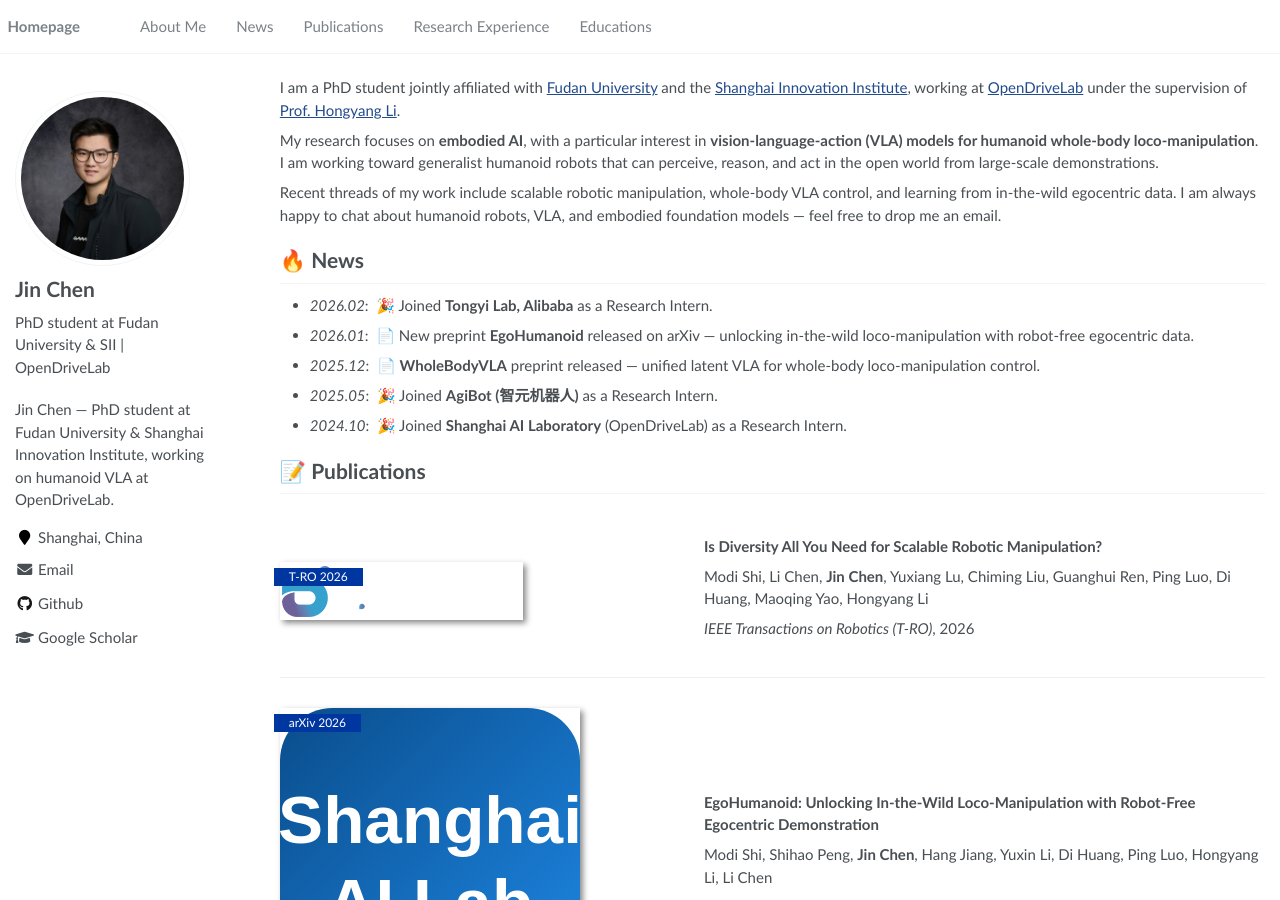
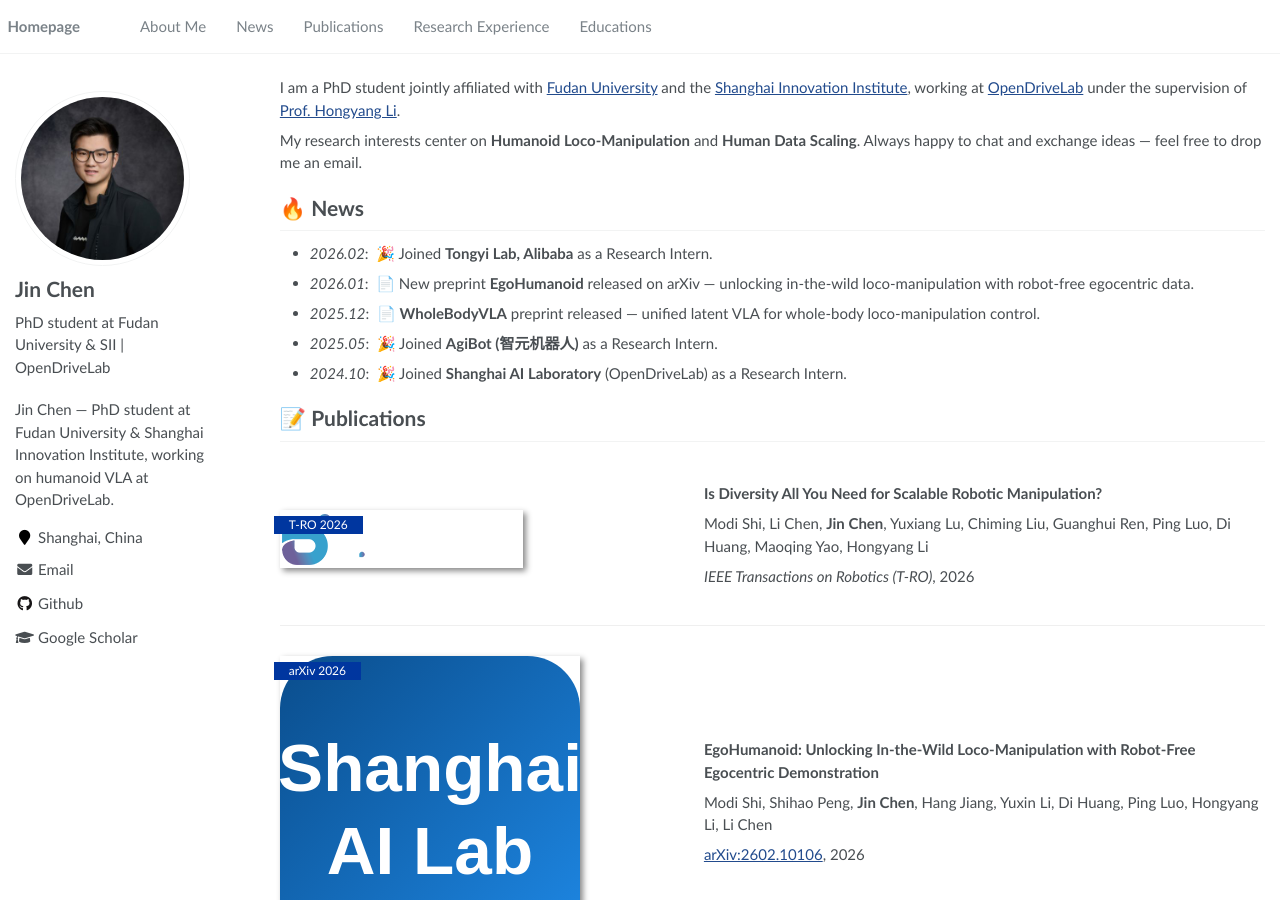
Before and after one commit to JinChen0056/jinchen0056.github.io, a Jekyll site: the page built from _pages/about.md, in a window 1280 px wide and 900 px high. Built offline with Jekyll 4.4.1, drawn with Linux system fonts in a browser that asks for light colours.

Commit message:
Condense research-interest paragraph

```diff
--- a/_pages/about.md
+++ b/_pages/about.md
@@ -19,9 +19,7 @@
 
 I am a PhD student jointly affiliated with [Fudan University](https://www.fudan.edu.cn/) and the [Shanghai Innovation Institute](https://www.sii.edu.cn/), working at [OpenDriveLab](https://www.opendrivelab.com/) under the supervision of [Prof. Hongyang Li](https://lihongyang.info/).
 
-My research focuses on **embodied AI**, with a particular interest in **vision-language-action (VLA) models for humanoid whole-body loco-manipulation**. I am working toward generalist humanoid robots that can perceive, reason, and act in the open world from large-scale demonstrations.
-
-Recent threads of my work include scalable robotic manipulation, whole-body VLA control, and learning from in-the-wild egocentric data. I am always happy to chat about humanoid robots, VLA, and embodied foundation models — feel free to drop me an email.
+My research interests center on **Humanoid Loco-Manipulation** and **Human Data Scaling**. Always happy to chat and exchange ideas — feel free to drop me an email.
 
 
 # 🔥 News
```
